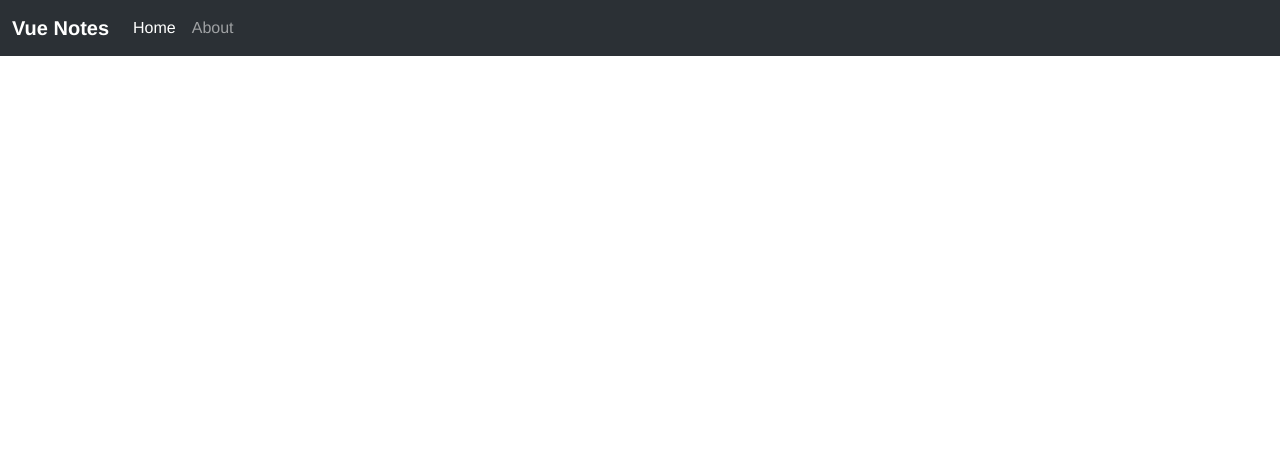
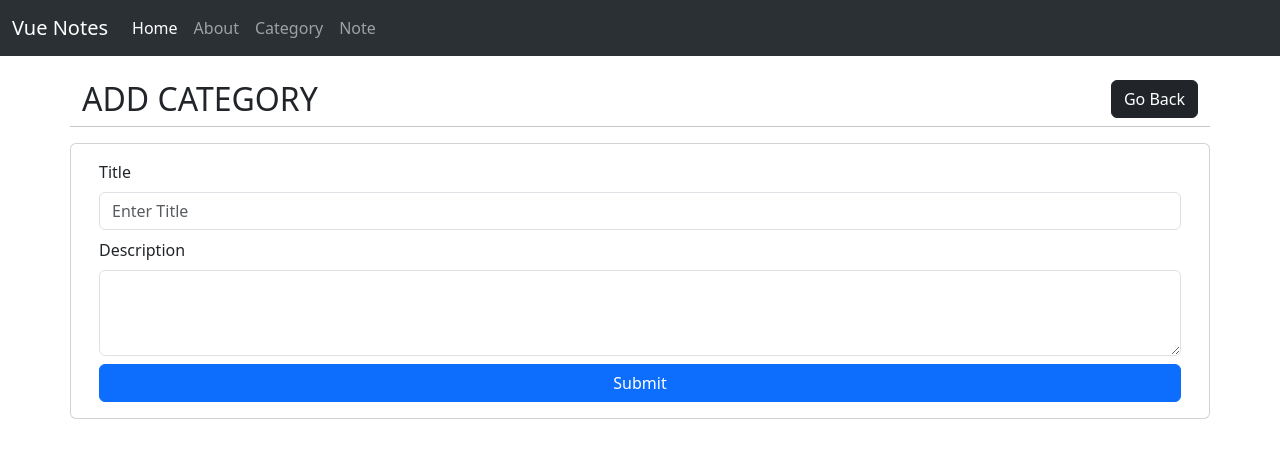
Before and after one commit to saileshrijal/vue-notes, a Vue app: page /category/add in a window 1280 px wide. Shown: the top 458 px of the page. Built offline with nearby package versions, Linux system fonts and the light colour scheme.

Commit message:
category crud completed

```diff
--- a/package.json
+++ b/package.json
@@ -8,6 +8,7 @@
     "lint": "vue-cli-service lint"
   },
   "dependencies": {
+    "axios": "^1.2.3",
     "bootstrap": "^5.3.0-alpha1",
     "core-js": "^3.8.3",
     "vue": "^3.2.13",
--- a/src/App.vue
+++ b/src/App.vue
@@ -6,26 +6,3 @@
 <script setup>
 import NavBar from "@/components/NavBar.vue";
 </script>
-
-<style>
-#app {
-  font-family: Avenir, Helvetica, Arial, sans-serif;
-  -webkit-font-smoothing: antialiased;
-  -moz-osx-font-smoothing: grayscale;
-  text-align: center;
-  color: #2c3e50;
-}
-
-nav {
-  padding: 30px;
-}
-
-nav a {
-  font-weight: bold;
-  color: #2c3e50;
-}
-
-nav a.router-link-exact-active {
-  color: #42b983;
-}
-</style>
--- a/src/components/NavBar.vue
+++ b/src/components/NavBar.vue
@@ -1,7 +1,7 @@
 <template>
     <nav class="navbar bg-dark navbar-expand-lg bg-body-tertiary" data-bs-theme="dark">
         <div class="container-fluid">
-            <a class="navbar-brand" href="#">Vue Notes</a>
+            <a class="navbar-brand" href="/">Vue Notes</a>
             <button class="navbar-toggler" type="button" data-bs-toggle="collapse"
                 data-bs-target="#navbarSupportedContent" aria-controls="navbarSupportedContent" aria-expanded="false"
                 aria-label="Toggle navigation">
@@ -15,6 +15,12 @@
                     <li class="nav-item">
                         <RouterLink to="/about" class="nav-link" href="#">About</RouterLink>
                     </li>
+                    <li class="nav-item">
+                        <RouterLink to="/category" class="nav-link" href="#">Category</RouterLink>
+                    </li>
+                    <li class="nav-item">
+                        <RouterLink to="/note" class="nav-link" href="#">Note</RouterLink>
+                    </li>
                 </ul>
             </div>
         </div>
--- a/src/main.js
+++ b/src/main.js
@@ -4,4 +4,6 @@ import router from './router'
 import "bootstrap"
 import "bootstrap/dist/css/bootstrap.min.css"
 
-createApp(App).use(router).mount('#app')
+const app = createApp(App)
+app.use(router)
+app.mount('#app')
--- a/src/router/index.js
+++ b/src/router/index.js
@@ -1,19 +1,44 @@
 import { createRouter, createWebHistory } from 'vue-router'
-import HomeView from '../views/HomeView.vue'
+import HomeView from '@/views/HomeView.vue'
+import AboutView from '@/views/AboutView.vue'
+
+import CategoryView from '@/views/category/CategoryView.vue'
+import AddCategory from '@/views/category/AddCategory.vue'
+import EditCategory from '@/views/category/EditCategory.vue'
+import NotFound from '@/views/NotFound.vue'
+
 
 const routes = [
+  {
+    path: '/:pathMatch(.*)*',
+    name: 'notFound',
+    component: NotFound
+  },
   {
     path: '/',
     name: 'home',
     component: HomeView
   },
   {
+    path: '/category',
+    name: 'category',
+    component: CategoryView
+  },
+  {
+    path: '/category/add',
+    name: 'addCategory',
+    component: AddCategory
+  },
+  {
+    path: '/category/edit/:id',
+    name: 'editCategory',
+    component: EditCategory
+  },
+
+  {
     path: '/about',
     name: 'about',
-    // route level code-splitting
-    // this generates a separate chunk (about.[hash].js) for this route
-    // which is lazy-loaded when the route is visited.
-    component: () => import(/* webpackChunkName: "about" */ '../views/AboutView.vue')
+    component: AboutView
   }
 ]
 
--- /dev/null
+++ b/src/views/NotFound.vue
@@ -0,0 +1,7 @@
+<template>
+    <div>
+        <h1>404</h1>
+        <p>Page not found</p>
+    </div>
+</template>
+<script setup></script>
--- /dev/null
+++ b/src/views/category/AddCategory.vue
@@ -0,0 +1,56 @@
+<template>
+    <div class="container mt-4">
+        <div class="row">
+            <div class="col-6">
+                <h2 class="text-uppercase">Add Category</h2>
+            </div>
+            <div class="col-6 text-end">
+                <button class="btn btn-dark" @click="goBack">Go Back</button>
+            </div>
+            <hr>
+            <div class="card">
+                <div class="card-body">
+                    <form @submit.prevent="onSubmit">
+                        <div class="mb-2">
+                            <label for="title" class="form-label">Title</label>
+                            <input type="text" class="form-control" id="title" placeholder="Enter Title"
+                                v-model="category.title">
+                        </div>
+                        <div class="mb-2">
+                            <label for="description" class="form-label">Description</label>
+                            <textarea class="form-control" id="description" rows="3"
+                                v-model="category.description"></textarea>
+                        </div>
+                        <button type="submit" class="btn btn-primary w-100">Submit</button>
+                    </form>
+                </div>
+            </div>
+        </div>
+    </div>
+</template>
+
+<script setup>
+import { ref } from 'vue';
+import axios from 'axios';
+import router from '@/router';
+
+const category = ref({
+    title: '',
+    description: ''
+});
+
+const addCategory = async () => {
+    const response = await axios.post("https://localhost:44385/api/Category/Post", category.value);
+    console.log(response);
+}
+
+const goBack = () => {
+    router.push({ path: '/category' });
+}
+
+const onSubmit = async () => {
+    await addCategory();
+    router.push("/category");
+}
+
+</script>
--- /dev/null
+++ b/src/views/category/CategoryView.vue
@@ -0,0 +1,73 @@
+<template>
+    <div class="container mt-4">
+        <div class="row">
+            <div class="col-6">
+                <h2 class="text-uppercase">List Of Categories</h2>
+            </div>
+            <div class="col-6 text-end">
+                <button class="btn btn-dark" @click="addClicked">Add Category</button>
+            </div>
+            <hr>
+            <div class="card">
+                <div class="card-body">
+                    <table class="table table-striped">
+                        <thead>
+                            <tr>
+                                <th scope="col">#</th>
+                                <th scope="col">Name</th>
+                                <th scope="col">Description</th>
+                                <th scope="col">Created On</th>
+                                <th scope="col">Action</th>
+                            </tr>
+                        </thead>
+                        <tbody>
+                            <tr v-for="(category, index) in categories" :key="category.id">
+                                <th scope="row">{{ index+ 1 }}</th>
+                                <td>{{ category.title }}</td>
+                                <td>{{ category.description }}</td>
+                                <td>{{ category.createdOn }}</td>
+                                <td>
+                                    <button class="btn btn-sm btn-primary" @click="onEdit(category.id)">Edit</button> |
+                                    <button class="btn btn-sm btn-danger" @click="onDelete(category.id)">Delete</button>
+                                </td>
+                            </tr>
+                        </tbody>
+                    </table>
+                </div>
+            </div>
+        </div>
+    </div>
+</template>
+
+<script setup>
+import { ref, onMounted } from 'vue';
+import axios from 'axios';
+import router from '@/router';
+const categories = ref([]);
+
+const getCategories = async () => {
+    const response = await axios.get("https://localhost:44385/api/Category/GetAll");
+    categories.value = response.data;
+}
+
+const addClicked = () => {
+    router.push({ path: 'category/add' });
+}
+
+const onDelete = async (id) => {
+    const response = await axios.delete(`https://localhost:44385/api/Category/Delete?id=${id}`);
+    if (response.status === 200) {
+        await getCategories();
+    }
+}
+
+const onEdit = (id) => {
+    router.push({ path: `category/edit/${id}` });
+}
+
+onMounted(async () => {
+    await getCategories();
+});
+
+
+</script>
--- /dev/null
+++ b/src/views/category/EditCategory.vue
@@ -0,0 +1,69 @@
+<template>
+    <div class="container mt-4">
+        <div class="row">
+            <div class="col-6">
+                <h2 class="text-uppercase">Add Category</h2>
+            </div>
+            <div class="col-6 text-end">
+                <button class="btn btn-dark" @click="goBack">Go Back</button>
+            </div>
+            <hr>
+            <div class="card">
+                <div class="card-body">
+                    <form @submit.prevent="onSubmit">
+                        <div class="mb-2">
+                            <label for="title" class="form-label">Title</label>
+                            <input type="text" class="form-control" id="title" placeholder="Enter Title"
+                                v-model="category.title">
+                        </div>
+                        <div class="mb-2">
+                            <label for="description" class="form-label">Description</label>
+                            <textarea class="form-control" id="description" rows="3"
+                                v-model="category.description"></textarea>
+                        </div>
+                        <button type="submit" class="btn btn-primary w-100">Submit</button>
+                    </form>
+                </div>
+            </div>
+        </div>
+    </div>
+</template>
+
+<script setup>
+import { onMounted, ref } from 'vue';
+import axios from 'axios';
+import router from '@/router';
+
+const category = ref({
+    id: '',
+    title: '',
+    description: ''
+});
+
+const id = router.currentRoute.value.params.id;
+
+
+const getCategory = async () => {
+    const response = await axios.get(`https://localhost:44385/api/Category/Get?id=${id}`);
+    category.value = response.data;
+}
+
+onMounted(async () => {
+    await getCategory();
+});
+
+const editCategory = async () => {
+    const response = await axios.put(`https://localhost:44385/api/Category/Put?id=${category.value.id}`, category.value);
+    console.log(response);
+}
+
+const goBack = () => {
+    router.push({ path: '/category' });
+}
+
+const onSubmit = async () => {
+    await editCategory();
+    router.push("/category");
+}
+
+</script>
```
Also changed, not shown: 1 other file (tests, documents, lock files or other folders).
